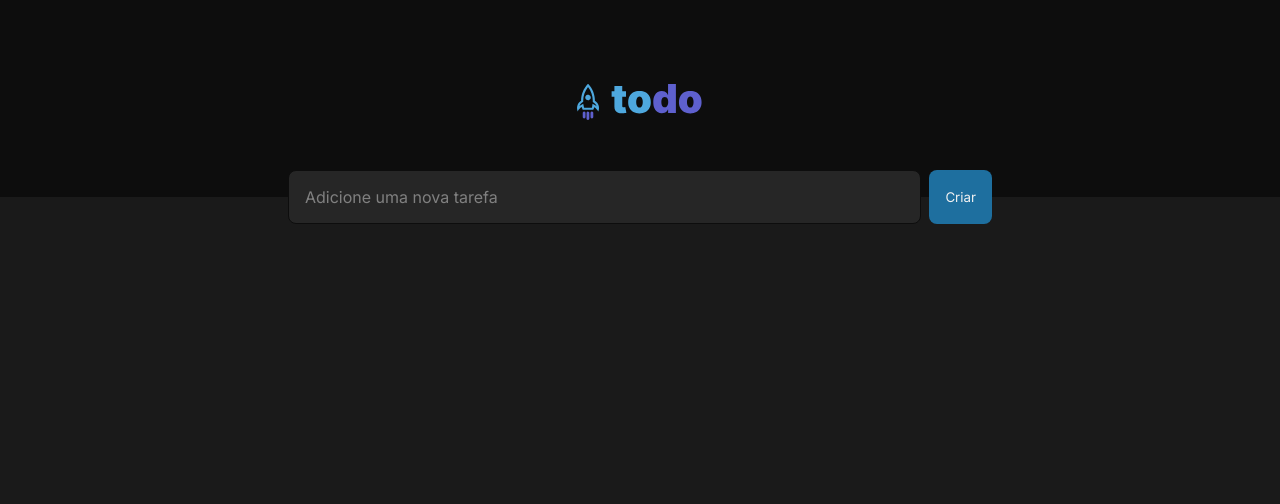
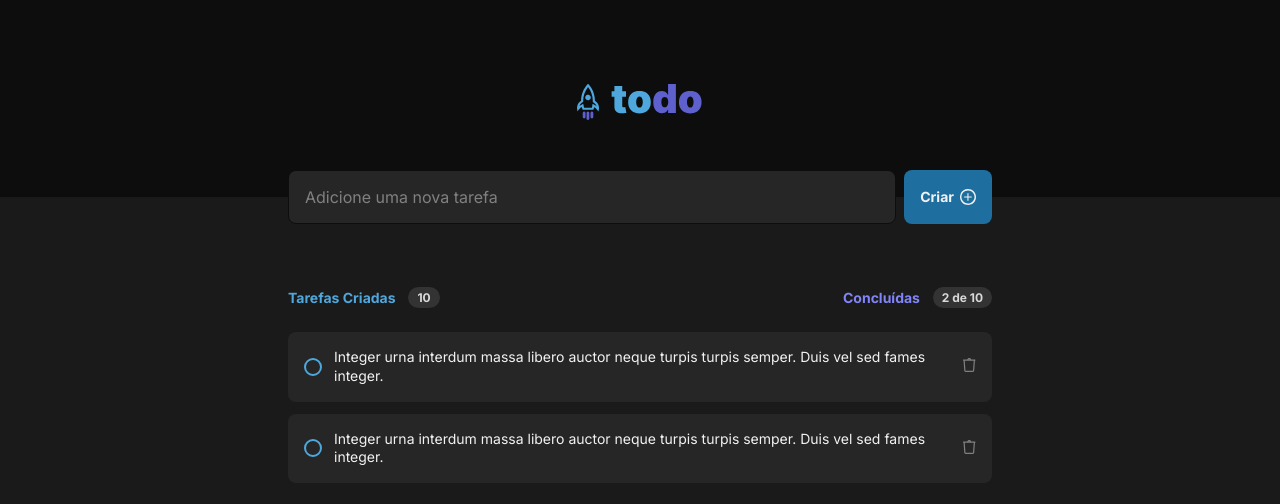
Before and after one commit to WillianBorges1997/Project-todoList, a React (Vite) app: page / in a window 1280 px wide. Shown: the top 504 px of the page. Built offline with nearby package versions, Linux system fonts and the light colour scheme.

Commit message:
adição de códigos

```diff
--- a/src/App.tsx
+++ b/src/App.tsx
@@ -1,9 +1,11 @@
 import { Header } from "./components/Header";
+import { Tasks } from "./components/Tasks";
 
 function App() {
   return (
    <>
       <Header />
+      <Tasks />
     </>
   );
 }
--- a/src/components/Header/header.module.css
+++ b/src/components/Header/header.module.css
@@ -6,6 +6,7 @@
     height: 12.3rem;
     position: relative;
 }
+
 
 .newOrderClass { /*input + botão*/
     position: absolute;
@@ -42,4 +43,8 @@
     border-radius: 0.5rem;
     display: flex;
     align-items: center;
+    gap: 0.375rem;
+    font-weight: 700;
+    font-size: 0.875rem;
+
 }
--- a/src/components/Header/index.tsx
+++ b/src/components/Header/index.tsx
@@ -1,6 +1,7 @@
 import Logo from "../../assets/Logo.svg";
+import layer from '../Tasks/layer.svg'
+import styles from './header.module.css'
 
-import styles from './header.module.css'
 
 export function Header() {
 return (
@@ -10,7 +11,8 @@ return (
 <form className={styles.newOrderClass}>
 <input
 placeholder="Adicione uma nova tarefa"/>
-<button>Criar</button>
+<button> Criar
+    <img src={layer} /> </button> {/*imagem de + */}
 </form>
 </header>
 );
--- /dev/null
+++ b/src/components/Task/index.tsx
@@ -0,0 +1,20 @@
+import styles from './task.module.css';
+import buttonDelete from './bin.svg';
+
+export function Task() {
+    return (
+        <div className={styles.task}>
+            <button className={styles.check}>
+            <div />
+            </button>
+
+            <p>
+            Integer urna interdum massa libero auctor neque turpis turpis semper. Duis vel sed fames integer.
+            </p>
+
+            <button className={styles.buttonDelete}>
+            <img src={buttonDelete} />
+            </button>
+        </div>
+    )
+}
--- /dev/null
+++ b/src/components/Task/task.module.css
@@ -0,0 +1,44 @@
+.task {
+    width: 100%;
+    background: var(--gray-500);
+    border: 1px solid var (--gray-400);
+    padding: 1rem;
+    border-radius: 0.5rem;
+    display: flex;
+    align-items: center;
+    justify-content: space-between;
+    gap: 0.75rem;
+}
+
+.task p{
+    font-size: 0.875rem;
+    line-height: 1.18rem;
+    color: var(--gray-100);
+    margin-right: auto;
+}
+
+.check {
+    min-width: 1.125rem;
+    height: 1.125rem;
+    background: none;
+    border: none;
+}
+
+.check div {
+    width: 100%;
+    height: 100%;
+    border: 2px solid var(--blue);
+    border-radius: 50%;
+}
+
+.buttonDelete {
+    background: none;
+    border: none;
+    color: var(--gray-300);
+}
+.buttonDelete{ /*ícone lixeira*/
+    background: none;
+     border: none;
+    color: var(--gray-300);
+
+}
--- /dev/null
+++ b/src/components/Tasks/index.tsx
@@ -0,0 +1,28 @@
+
+import { Task } from '../Task';
+import styles from './tasks.module.css';
+
+
+export function Tasks() {
+return(
+<section className={styles.tasks}>
+
+<header className={styles.header}>
+
+    <div>
+        <p>Tarefas Criadas</p>
+        <span>10</span>
+    </div>
+    <div>
+        <p className={styles.colorPurple}>Concluídas</p>
+        <span>2 de 10</span>
+    </div>
+</header>
+
+<div className={styles.imput}>
+   <Task />
+   <Task />
+</div>
+</section>
+)
+}
--- /dev/null
+++ b/src/components/Tasks/tasks.module.css
@@ -0,0 +1,52 @@
+.tasks {
+    width: 100%;
+    max-width: 46rem;
+    margin: 0 auto;
+    margin-top: 5.625rem;
+    padding: 0 1rem;
+}
+
+
+.header {
+    display: flex;
+    align-items: center;
+    justify-content: space-between;
+    margin-bottom: 1.5rem;
+}
+
+.header div {
+display: flex;
+align-items: center;
+gap: 0.8rem;
+}
+
+.header p{
+    color: var(--blue);
+    font-size: 0.875rem;
+    font-weight: 700;
+}
+
+.header p.colorPurple{
+    color: var(--purple);
+}
+
+.header span{
+    background: var(--gray-400);
+    color: var(--gray-200);
+    padding: 3px 9px;
+    border-radius: 999px;
+    font-size: 0.75rem;
+    font-weight: 700;
+}
+
+.imput {
+display: flex;
+flex-direction: column;
+gap: 0.75rem;
+}
+
+.layer{
+    align-items: center;
+
+
+}
```
Also changed, not shown: src/components/Task/bin.svg (added), src/components/Tasks/layer.svg (added), vite.config.ts (line endings or trailing spaces).
